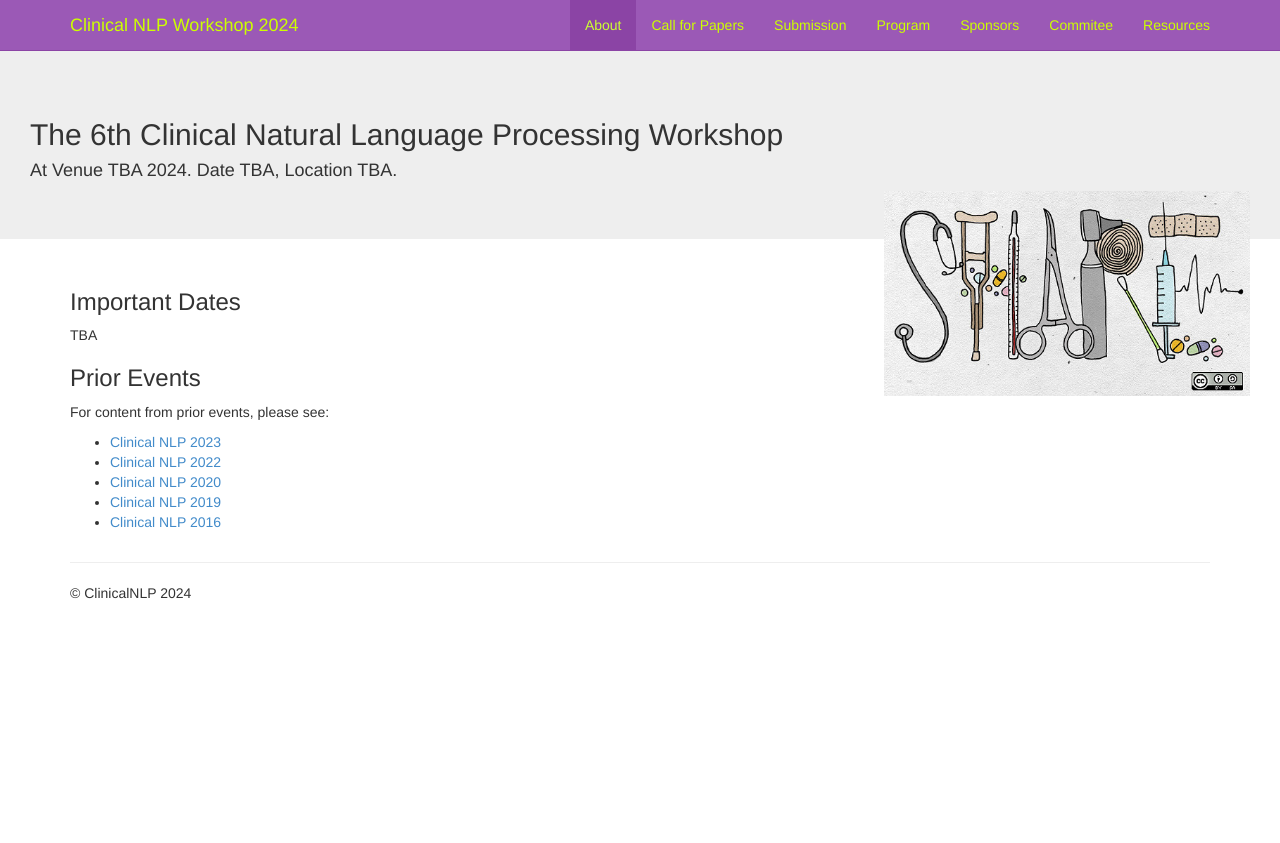
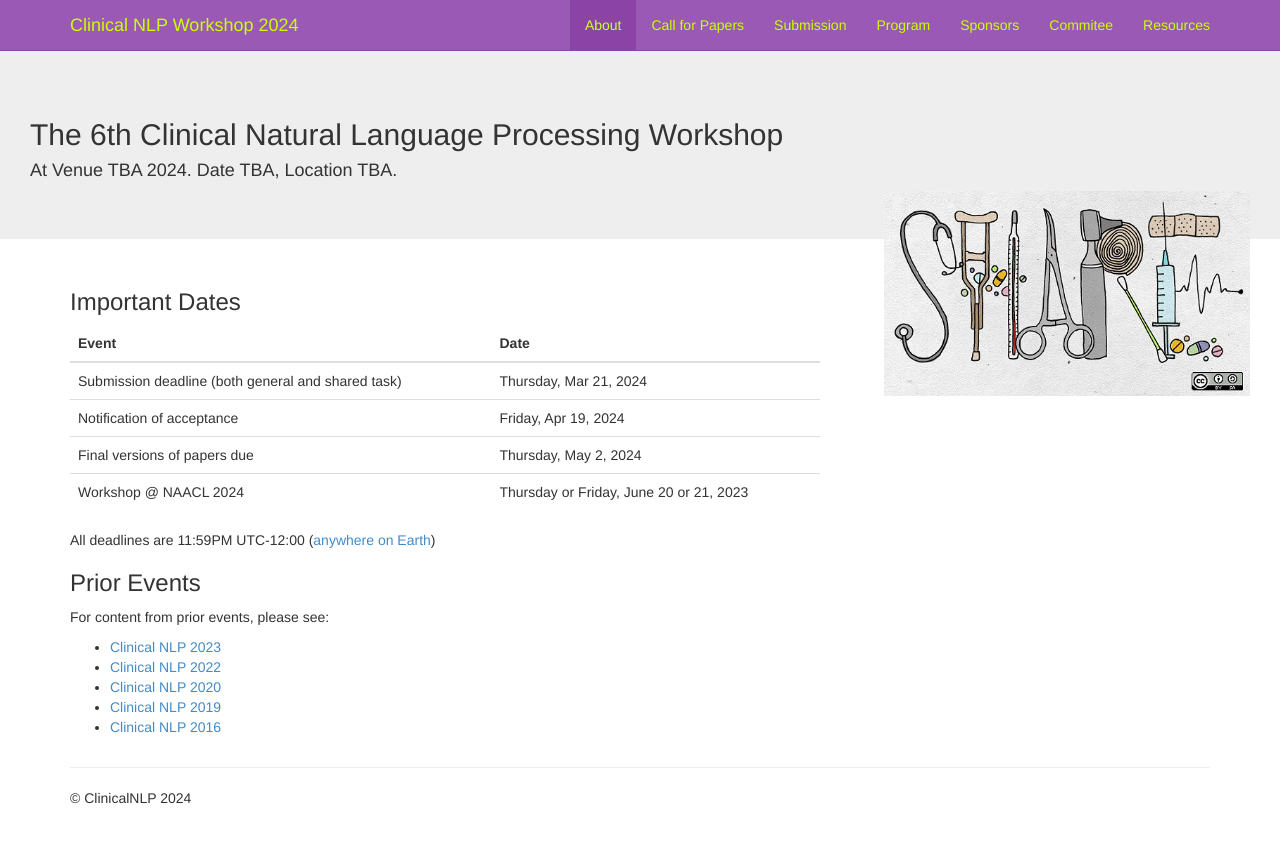
Before and after one commit to clinical-nlp/clinical-nlp.github.io, a Jekyll site: the page built from 2024/index.md, in a window 1280 px wide. Shown: the top 843 px of the page. Built offline with Jekyll 4.4.1, drawn with Linux system fonts in a browser that asks for light colours; nearby versions of some CDN libraries; comment, search, counter and statistics services are not loaded.

Commit message:
Adds tentative dates for Clinical NLP 2024

```diff
--- a/2024/index.md
+++ b/2024/index.md
@@ -5,8 +5,14 @@ layout: default_2024
 
 ### Important Dates
 
-TBA
-<!-- Removed table because of formatting, see 2023 for example -->
+| Event                                               | Date                                    |
+| --------------------------------------------------- | --------------------------------------- |
+| Submission deadline (both general and shared task)  | Thursday, Mar 21, 2024                  |
+| Notification of acceptance                          | Friday, Apr 19, 2024                    |
+| Final versions of papers due                        | Thursday, May 2, 2024                   |
+| Workshop @ NAACL 2024                               | Thursday or Friday, June 20 or 21, 2023 |
+
+All deadlines are 11:59PM UTC-12:00 ([anywhere on Earth](https://www.timeanddate.com/time/zones/aoe))
 
 ### Prior Events
 
```
